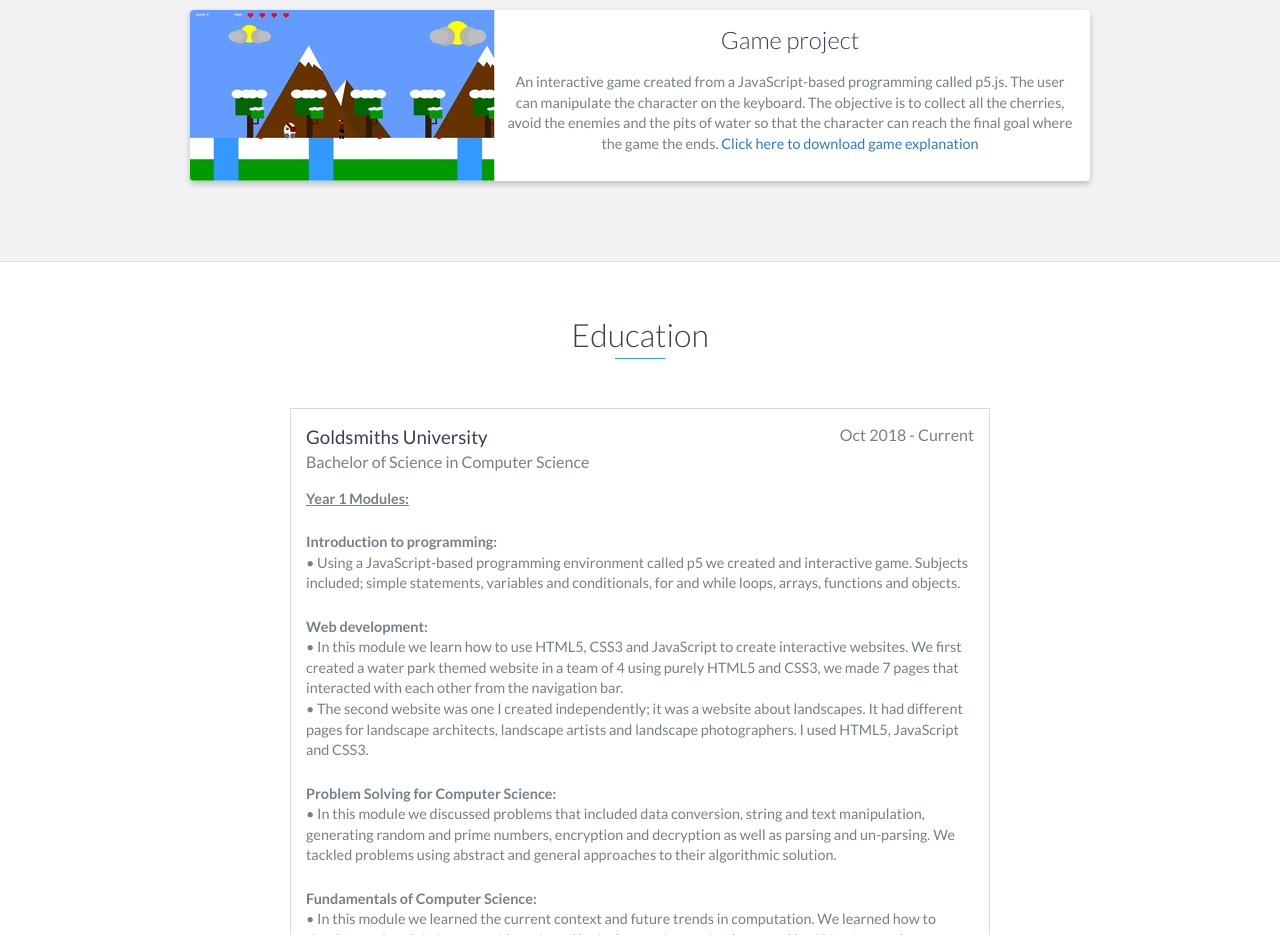
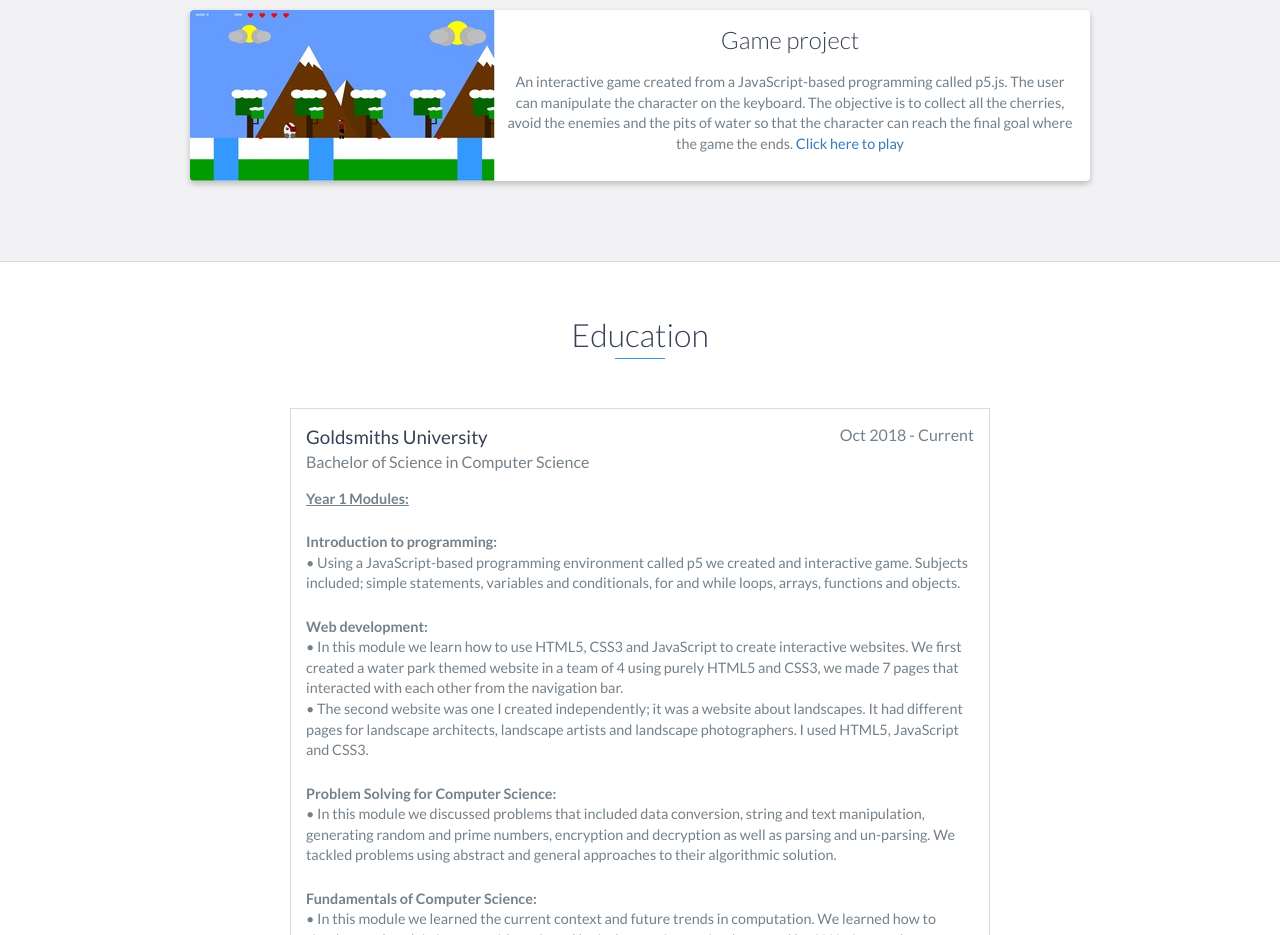
Before and after one commit to HaalaSudi/HaalaSudi.github.io, a plain HTML site: page index.html in a window 1280 px wide. Shown: the part 2080-3015 px from the top of the page. Drawn offline with nearby package versions, Linux system fonts and the light colour scheme.

Commit message:
Update index.html

```diff
--- a/index.html
+++ b/index.html
@@ -152,7 +152,7 @@
                         <h3>Game project</h3>
                         <p>
                             An interactive game created from a JavaScript-based programming called p5.js. The user can manipulate the character on the keyboard. The objective is to collect all the cherries, avoid the enemies and the pits of water so that the character can reach the final goal where the game the ends.
-                            <a href="files/Game-explanation.pdf" download>Click here to download game explanation</a>
+                            <a href="files/Game-explanation.pdf" download>Click here to play</a>
                         </p>
 
                     </div>
```
